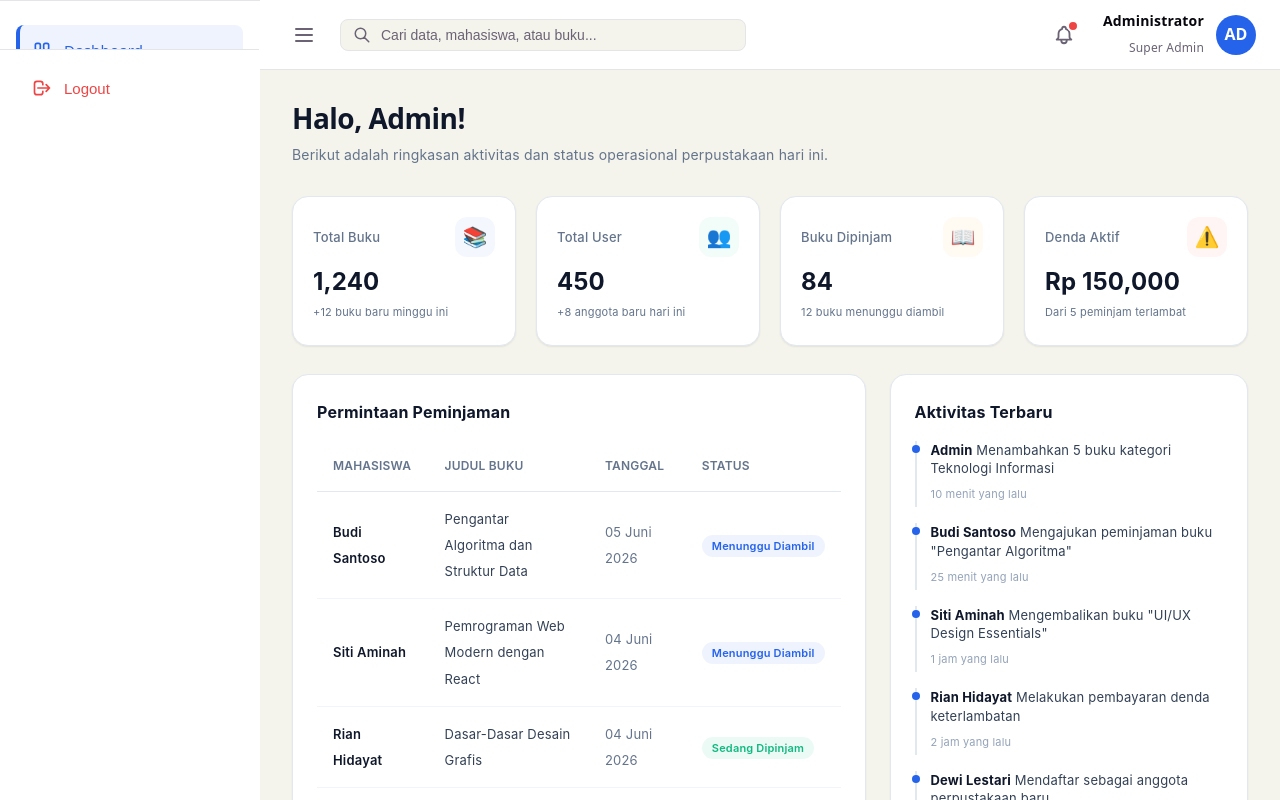
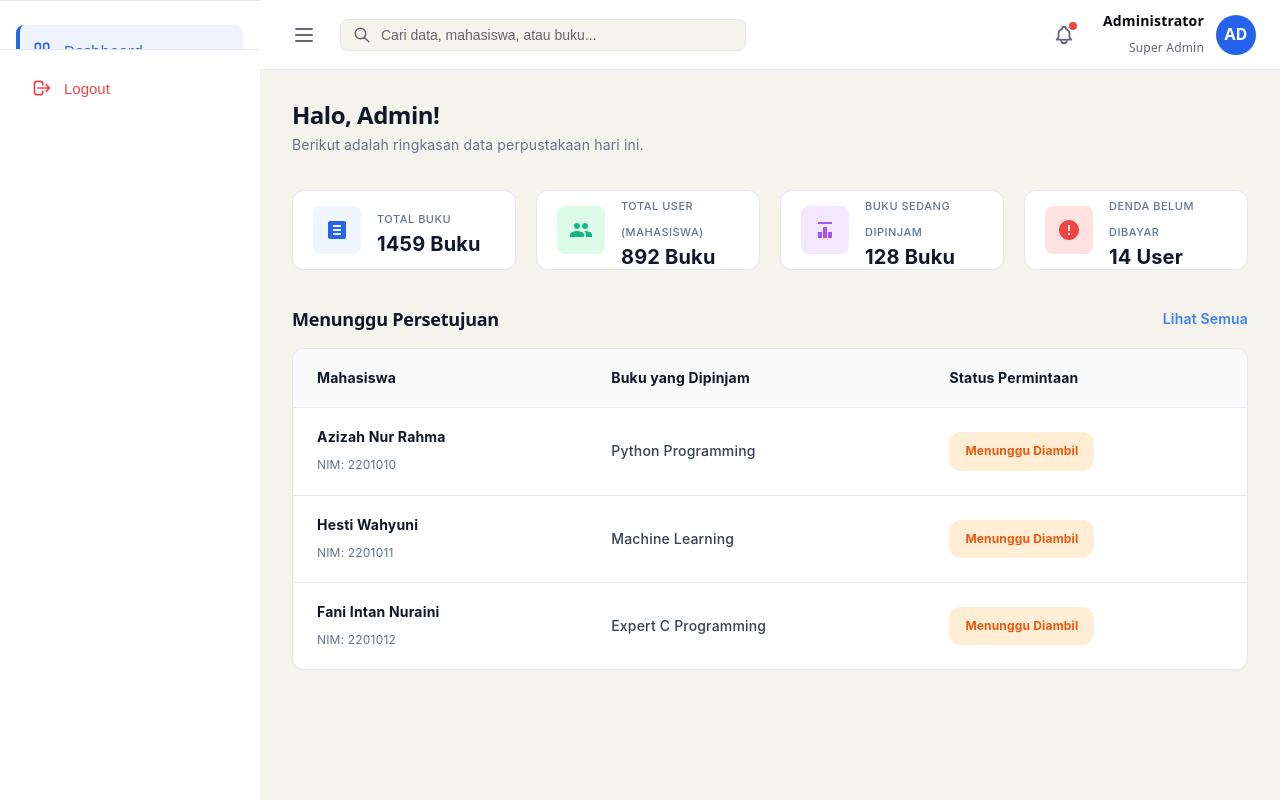
Before and after one commit to faniintannuraini/sistemperpus-frontend, a React app: page /admin/dashboard in a window 1280 px wide. Built offline with nearby package versions, Linux system fonts and the light colour scheme; the HTML template or start-up script is replaced by a standard one.

Commit message:
feat: update layout admin dashboard

```diff
--- a/src/pages/admin/Dashboard.jsx
+++ b/src/pages/admin/Dashboard.jsx
@@ -2,163 +2,283 @@ import React from 'react';
 
 export default function Dashboard() {
   const stats = [
-    { title: 'Total Buku', count: '1,240', icon: '📚', change: '+12 buku baru minggu ini', color: '#2563eb', bg: 'rgba(37, 99, 235, 0.05)' },
-    { title: 'Total User', count: '450', icon: '👥', change: '+8 anggota baru hari ini', color: '#10b981', bg: 'rgba(16, 185, 129, 0.05)' },
-    { title: 'Buku Dipinjam', count: '84', icon: '📖', change: '12 buku menunggu diambil', color: '#f59e0b', bg: 'rgba(245, 158, 11, 0.05)' },
-    { title: 'Denda Aktif', count: 'Rp 150,000', icon: '⚠️', change: 'Dari 5 peminjam terlambat', color: '#ef4444', bg: 'rgba(239, 68, 68, 0.05)' }
+    {
+      title: 'Total Buku',
+      count: '1459 Buku',
+      icon: (
+        <svg viewBox="0 0 24 24" fill="none" xmlns="http://www.w3.org/2000/svg" style={{ width: '24px', height: '24px' }}>
+          <path d="M19 3H5C3.9 3 3 3.9 3 5V19C3 20.1 3.9 21 5 21H19C20.1 21 21 20.1 21 19V5C21 3.9 20.1 3 19 3ZM16 17H8V15H16V17ZM16 13H8V11H16V13ZM16 9H8V7H16V9Z" fill="#2563eb"/>
+        </svg>
+      ),
+      bg: '#eff6ff'
+    },
+    {
+      title: 'Total User (Mahasiswa)',
+      count: '892 Buku', // Matching Figma mockup typo exactly
+      icon: (
+        <svg viewBox="0 0 24 24" fill="none" xmlns="http://www.w3.org/2000/svg" style={{ width: '24px', height: '24px' }}>
+          <path d="M16 11c1.66 0 2.99-1.34 2.99-3S17.66 5 16 5s-3 1.34-3 3 1.34 3 3 3zm-8 0c1.66 0 2.99-1.34 2.99-3S9.66 5 8 5 5 6.34 5 8s1.34 3 3 3zm0 2.02c-2.33 0-7 1.17-7 3.5V19h14v-2.48c0-2.33-4.67-3.5-7-3.5zm8 0c-.29 0-.62.02-.97.05 1.16.84 1.97 1.97 1.97 3.43V19h6v-2.48c0-2.33-4.67-3.5-7-3.5z" fill="#10b981"/>
+        </svg>
+      ),
+      bg: '#dcfce7'
+    },
+    {
+      title: 'Buku Sedang Dipinjam',
+      count: '128 Buku',
+      icon: (
+        <svg viewBox="0 0 24 24" fill="none" xmlns="http://www.w3.org/2000/svg" style={{ width: '24px', height: '24px' }}>
+          <path d="M5 4v2h14V4H5zm0 10h4v6H5v-6zm10 0h4v6h-4v-6zm-5-5h4v11h-4V9z" fill="#a855f7"/>
+        </svg>
+      ),
+      bg: '#f3e8ff'
+    },
+    {
+      title: 'Denda Belum Dibayar',
+      count: '14 User',
+      icon: (
+        <svg viewBox="0 0 24 24" fill="none" xmlns="http://www.w3.org/2000/svg" style={{ width: '24px', height: '24px' }}>
+          <path d="M12 2C6.48 2 2 6.48 2 12C2 17.52 6.48 22 12 22C17.52 22 22 17.52 22 12C22 6.48 17.52 2 12 2ZM13 17H11V15H13V17ZM13 13H11V7H13V13Z" fill="#ef4444"/>
+        </svg>
+      ),
+      bg: '#fee2e2'
+    }
   ];
 
-  const requests = [
-    { name: 'Budi Santoso', book: 'Pengantar Algoritma dan Struktur Data', date: '05 Juni 2026', status: 'Menunggu Diambil', badgeColor: '#2563eb', badgeBg: 'rgba(37, 99, 235, 0.08)' },
-    { name: 'Siti Aminah', book: 'Pemrograman Web Modern dengan React', date: '04 Juni 2026', status: 'Menunggu Diambil', badgeColor: '#2563eb', badgeBg: 'rgba(37, 99, 235, 0.08)' },
-    { name: 'Rian Hidayat', book: 'Dasar-Dasar Desain Grafis', date: '04 Juni 2026', status: 'Sedang Dipinjam', badgeColor: '#10b981', badgeBg: 'rgba(16, 185, 129, 0.08)' },
-    { name: 'Dewi Lestari', book: 'Analisis Data dengan Python', date: '03 Juni 2026', status: 'Terlambat', badgeColor: '#ef4444', badgeBg: 'rgba(239, 68, 68, 0.08)' }
+  const approvalRequests = [
+    {
+      name: 'Azizah Nur Rahma',
+      nim: '2201010',
+      book: 'Python Programming',
+      status: 'Menunggu Diambil'
+    },
+    {
+      name: 'Hesti Wahyuni',
+      nim: '2201011',
+      book: 'Machine Learning',
+      status: 'Menunggu Diambil'
+    },
+    {
+      name: 'Fani Intan Nuraini',
+      nim: '2201012',
+      book: 'Expert C Programming',
+      status: 'Menunggu Diambil'
+    }
   ];
-
-  const activities = [
-    { user: 'Admin', desc: 'Menambahkan 5 buku kategori Teknologi Informasi', time: '10 menit yang lalu' },
-    { user: 'Budi Santoso', desc: 'Mengajukan peminjaman buku "Pengantar Algoritma"', time: '25 menit yang lalu' },
-    { user: 'Siti Aminah', desc: 'Mengembalikan buku "UI/UX Design Essentials"', time: '1 jam yang lalu' },
-    { user: 'Rian Hidayat', desc: 'Melakukan pembayaran denda keterlambatan', time: '2 jam yang lalu' },
-    { user: 'Dewi Lestari', desc: 'Mendaftar sebagai anggota perpustakaan baru', time: '3 jam yang lalu' }
-  ];
-
-  const quickOverview = {
-    lateBooks: [
-      { title: 'Logika Matematika', user: 'Dewi Lestari', days: '3 hari terlambat' },
-      { title: 'Jaringan Komputer', user: 'Fajar Nugraha', days: '1 hari terlambat' }
-    ],
-    borrowedToday: [
-      { title: 'Pemrograman Web Modern', category: 'Teknologi' },
-      { title: 'Dasar-Dasar Desain Grafis', category: 'Desain' },
-      { title: 'Kecerdasan Buatan', category: 'Teknologi' }
-    ],
-    activeUsers: [
-      { name: 'Budi Santoso', info: '3 peminjaman aktif' },
-      { name: 'Siti Aminah', info: '2 peminjaman aktif' },
-      { name: 'Rian Hidayat', info: '2 peminjaman aktif' }
-    ]
-  };
 
   return (
     <div style={{
-      fontFamily: 'Inter, system-ui, -apple-system, sans-serif',
+      fontFamily: "'Inter', system-ui, -apple-system, sans-serif",
       display: 'flex',
       flexDirection: 'column',
-      gap: '28px',
-      color: '#1e293b'
+      gap: '24px',
+      color: '#1e293b',
+      maxWidth: '1200px',
+      margin: '0 auto',
+      boxSizing: 'border-box'
     }}>
-      {/* Header Dashboard */}
+      {/* Title Header */}
       <div>
         <h1 style={{
           margin: 0,
-          fontSize: '28px',
+          fontSize: '24px',
           fontWeight: 700,
           color: '#0f172a',
-          letterSpacing: '-0.5px',
-          lineHeight: '1.2'
+          letterSpacing: '-0.5px'
         }}>
           Halo, Admin!
         </h1>
         <p style={{
-          margin: '6px 0 0 0',
+          margin: '4px 0 0 0',
           fontSize: '14px',
-          color: '#64748b',
-          fontWeight: 400
+          color: '#64748b'
         }}>
-          Berikut adalah ringkasan aktivitas dan status operasional perpustakaan hari ini.
+          Berikut adalah ringkasan data perpustakaan hari ini.
         </p>
       </div>
 
-      {/* Statistik Ringkas (4 Cards) */}
+      {/* Stats row */}
       <div style={{
         display: 'grid',
-        gridTemplateColumns: 'repeat(auto-fit, minmax(220px, 1fr))',
-        gap: '20px'
-      }}>
-        {stats.map((stat, idx) => (
+        gridTemplateColumns: 'repeat(4, 1fr)',
+        gap: '20px',
+        marginTop: '8px'
+      }} className="admin-stats-grid">
+        {stats.map((stat, index) => (
           <div
-            key={idx}
-            className="stat-card-hover"
+            key={index}
             style={{
               backgroundColor: '#ffffff',
-              borderRadius: '16px',
-              padding: '20px',
               border: '1px solid #e2e8f0',
-              boxShadow: '0 1px 3px 0 rgba(0, 0, 0, 0.02), 0 1px 2px 0 rgba(0, 0, 0, 0.06)',
+              borderRadius: '12px',
+              padding: '16px 20px',
+              height: '80px',
               display: 'flex',
-              flexDirection: 'column',
-              gap: '12px',
-              transition: 'transform 0.2s ease, box-shadow 0.2s ease',
-              cursor: 'default'
+              alignItems: 'center',
+              gap: '16px',
+              boxSizing: 'border-box'
             }}
           >
-            <div style={{ display: 'flex', alignItems: 'center', justifyContent: 'space-between' }}>
-              <span style={{ fontSize: '13px', color: '#64748b', fontWeight: 500 }}>{stat.title}</span>
-              <div style={{
-                backgroundColor: stat.bg,
-                color: stat.color,
+            <div style={{
+              width: '48px',
+              height: '48px',
+              borderRadius: '8px',
+              display: 'flex',
+              alignItems: 'center',
+              justifyContent: 'center',
+              backgroundColor: stat.bg,
+              flexShrink: 0
+            }} className="stat-icon-wrapper">
+              {stat.icon}
+            </div>
+            <div style={{ display: 'flex', flexDirection: 'column', gap: '2px' }}>
+              <span style={{
+                fontSize: '11px',
+                fontWeight: 500,
+                color: '#64748b',
+                textTransform: 'uppercase',
+                letterSpacing: '0.5px'
+              }}>{stat.title}</span>
+              <span style={{
                 fontSize: '20px',
-                width: '40px',
-                height: '40px',
-                borderRadius: '12px',
-                display: 'flex',
-                alignItems: 'center',
-                justifyContent: 'center'
-              }}>
-                {stat.icon}
-              </div>
-            </div>
-            <div>
-              <h3 style={{ margin: 0, fontSize: '24px', fontWeight: 700, color: '#0f172a' }}>{stat.count}</h3>
-              <span style={{ fontSize: '11px', color: '#64748b', fontWeight: 400, marginTop: '4px', display: 'block' }}>{stat.change}</span>
+                fontWeight: 700,
+                color: '#0f172a',
+                lineHeight: 1
+              }}>{stat.count}</span>
             </div>
           </div>
         ))}
       </div>
 
-      {/* Grid: Permintaan Peminjaman & Aktivitas Terbaru */}
+      {/* Table Section */}
       <div style={{
-        display: 'grid',
-        gridTemplateColumns: '1.6fr 1fr',
-        gap: '24px',
-        alignItems: 'start'
-      }} className="dashboard-main-grid">
-        {/* Section Permintaan Peminjaman */}
+        marginTop: '12px',
+        display: 'flex',
+        flexDirection: 'column',
+        gap: '16px'
+      }}>
+        {/* Table Title and Link */}
+        <div style={{
+          display: 'flex',
+          justifyContent: 'space-between',
+          alignItems: 'center'
+        }}>
+          <h2 style={{
+            fontSize: '18px',
+            fontWeight: 700,
+            color: '#0f172a',
+            margin: 0
+          }}>
+            Menunggu Persetujuan
+          </h2>
+          <a
+            href="/admin/peminjaman"
+            className="lihat-semua-link"
+            style={{
+              fontSize: '14px',
+              fontWeight: 600,
+              color: '#3b82f6',
+              textDecoration: 'none',
+              transition: 'color 0.2s ease'
+            }}
+          >
+            Lihat Semua
+          </a>
+        </div>
+
+        {/* Table Card */}
         <div style={{
           backgroundColor: '#ffffff',
-          borderRadius: '16px',
           border: '1px solid #e2e8f0',
-          padding: '24px',
-          boxShadow: '0 1px 3px 0 rgba(0, 0, 0, 0.02), 0 1px 2px 0 rgba(0, 0, 0, 0.06)'
+          borderRadius: '12px',
+          overflow: 'hidden',
+          boxShadow: '0 1px 3px rgba(0, 0, 0, 0.02)'
         }}>
-          <h3 style={{ margin: '0 0 16px 0', fontSize: '16px', fontWeight: 700, color: '#0f172a' }}>Permintaan Peminjaman</h3>
           <div style={{ overflowX: 'auto' }}>
-            <table style={{ width: '100%', borderCollapse: 'collapse', textAlign: 'left' }}>
+            <table style={{
+              width: '100%',
+              borderCollapse: 'collapse',
+              textAlign: 'left'
+            }}>
               <thead>
-                <tr style={{ borderBottom: '1px solid #e2e8f0' }}>
-                  <th style={{ padding: '12px 16px', color: '#64748b', fontSize: '12px', fontWeight: 600 }}>MAHASISWA</th>
-                  <th style={{ padding: '12px 16px', color: '#64748b', fontSize: '12px', fontWeight: 600 }}>JUDUL BUKU</th>
-                  <th style={{ padding: '12px 16px', color: '#64748b', fontSize: '12px', fontWeight: 600 }}>TANGGAL</th>
-                  <th style={{ padding: '12px 16px', color: '#64748b', fontSize: '12px', fontWeight: 600 }}>STATUS</th>
+                <tr style={{
+                  borderBottom: '1px solid #e2e8f0',
+                  backgroundColor: '#fafafb'
+                }}>
+                  <th style={{
+                    padding: '16px 24px',
+                    color: '#0f172a',
+                    fontSize: '14px',
+                    fontWeight: 700
+                  }}>
+                    Mahasiswa
+                  </th>
+                  <th style={{
+                    padding: '16px 24px',
+                    color: '#0f172a',
+                    fontSize: '14px',
+                    fontWeight: 700
+                  }}>
+                    Buku yang Dipinjam
+                  </th>
+                  <th style={{
+                    padding: '16px 24px',
+                    color: '#0f172a',
+                    fontSize: '14px',
+                    fontWeight: 700
+                  }}>
+                    Status Permintaan
+                  </th>
                 </tr>
               </thead>
               <tbody>
-                {requests.map((req, idx) => (
-                  <tr key={idx} style={{ borderBottom: idx !== requests.length - 1 ? '1px solid #f1f5f9' : 'none' }}>
-                    <td style={{ padding: '14px 16px', fontWeight: 600, fontSize: '13px', color: '#0f172a' }}>{req.name}</td>
-                    <td style={{ padding: '14px 16px', fontSize: '13px', color: '#334155' }}>{req.book}</td>
-                    <td style={{ padding: '14px 16px', color: '#64748b', fontSize: '13px' }}>{req.date}</td>
-                    <td style={{ padding: '14px 16px' }}>
+                {approvalRequests.map((req, index) => (
+                  <tr
+                    key={index}
+                    style={{
+                      borderBottom: index !== approvalRequests.length - 1 ? '1px solid #e2e8f0' : 'none'
+                    }}
+                  >
+                    {/* Mahasiswa Column */}
+                    <td style={{ padding: '16px 24px' }}>
+                      <div style={{
+                        fontSize: '14px',
+                        fontWeight: 700,
+                        color: '#0f172a'
+                      }}>
+                        {req.name}
+                      </div>
+                      <div style={{
+                        fontSize: '12px',
+                        color: '#64748b',
+                        marginTop: '2px'
+                      }}>
+                        NIM: {req.nim}
+                      </div>
+                    </td>
+
+                    {/* Buku Column */}
+                    <td style={{
+                      padding: '16px 24px',
+                      fontSize: '14px',
+                      fontWeight: 500,
+                      color: '#334155'
+                    }}>
+                      {req.book}
+                    </td>
+
+                    {/* Status Column */}
+                    <td style={{ padding: '16px 24px' }}>
                       <span style={{
-                        backgroundColor: req.badgeBg,
-                        color: req.badgeColor,
-                        padding: '4px 10px',
-                        borderRadius: '9999px',
-                        fontSize: '11px',
-                        fontWeight: 600,
-                        whiteSpace: 'nowrap'
-                      }}>{req.status}</span>
+                        backgroundColor: '#ffedd5',
+                        color: '#ea580c',
+                        padding: '6px 16px',
+                        borderRadius: '12px',
+                        fontSize: '12px',
+                        fontWeight: 700,
+                        display: 'inline-block'
+                      }}>
+                        {req.status}
+                      </span>
                     </td>
                   </tr>
                 ))}
@@ -166,133 +286,21 @@ export default function Dashboard() {
             </table>
           </div>
         </div>
-
-        {/* Section Aktivitas Terbaru */}
-        <div style={{
-          backgroundColor: '#ffffff',
-          borderRadius: '16px',
-          border: '1px solid #e2e8f0',
-          padding: '24px',
-          boxShadow: '0 1px 3px 0 rgba(0, 0, 0, 0.02), 0 1px 2px 0 rgba(0, 0, 0, 0.06)'
-        }}>
-          <h3 style={{ margin: '0 0 16px 0', fontSize: '16px', fontWeight: 700, color: '#0f172a' }}>Aktivitas Terbaru</h3>
-          <div style={{ display: 'flex', flexDirection: 'column', gap: '16px' }}>
-            {activities.map((act, idx) => (
-              <div key={idx} style={{
-                display: 'flex',
-                flexDirection: 'column',
-                gap: '4px',
-                borderLeft: '2px solid #e2e8f0',
-                paddingLeft: '14px',
-                position: 'relative'
-              }}>
-                <div style={{
-                  position: 'absolute',
-                  left: '-5px',
-                  top: '4px',
-                  width: '8px',
-                  height: '8px',
-                  borderRadius: '50%',
-                  backgroundColor: '#2563eb'
-                }}></div>
-                <div style={{ fontSize: '13px', color: '#334155', lineHeight: '1.4' }}>
-                  <strong style={{ color: '#0f172a' }}>{act.user}</strong> {act.desc.replace(act.user, '')}
-                </div>
-                <span style={{ fontSize: '11px', color: '#94a3b8' }}>{act.time}</span>
-              </div>
-            ))}
-          </div>
-        </div>
       </div>
 
-      {/* Section Ringkasan Cepat */}
-      <div>
-        <h3 style={{ margin: '0 0 16px 0', fontSize: '18px', fontWeight: 700, color: '#0f172a' }}>Ringkasan Cepat</h3>
-        <div style={{
-          display: 'grid',
-          gridTemplateColumns: 'repeat(auto-fit, minmax(280px, 1fr))',
-          gap: '20px'
-        }}>
-          {/* Card: Buku Terlambat */}
-          <div style={{
-            backgroundColor: '#ffffff',
-            borderRadius: '16px',
-            border: '1px solid #e2e8f0',
-            padding: '20px',
-            boxShadow: '0 1px 3px 0 rgba(0, 0, 0, 0.02), 0 1px 2px 0 rgba(0, 0, 0, 0.06)'
-          }}>
-            <h4 style={{ margin: '0 0 12px 0', fontSize: '14px', fontWeight: 700, color: '#ef4444', display: 'flex', alignItems: 'center', gap: '8px' }}>
-              <span>⚠️</span> Buku Terlambat
-            </h4>
-            <div style={{ display: 'flex', flexDirection: 'column', gap: '12px' }}>
-              {quickOverview.lateBooks.map((item, idx) => (
-                <div key={idx} style={{ display: 'flex', justifyContent: 'space-between', alignItems: 'center' }}>
-                  <div>
-                    <div style={{ fontSize: '13px', fontWeight: 600, color: '#0f172a' }}>{item.title}</div>
-                    <div style={{ fontSize: '11px', color: '#64748b' }}>{item.user}</div>
-                  </div>
-                  <span style={{ fontSize: '11px', color: '#ef4444', fontWeight: 600, backgroundColor: 'rgba(239, 68, 68, 0.05)', padding: '2px 8px', borderRadius: '4px' }}>
-                    {item.days}
-                  </span>
-                </div>
-              ))}
-            </div>
-          </div>
-
-          {/* Card: Buku Dipinjam Hari Ini */}
-          <div style={{
-            backgroundColor: '#ffffff',
-            borderRadius: '16px',
-            border: '1px solid #e2e8f0',
-            padding: '20px',
-            boxShadow: '0 1px 3px 0 rgba(0, 0, 0, 0.02), 0 1px 2px 0 rgba(0, 0, 0, 0.06)'
-          }}>
-            <h4 style={{ margin: '0 0 12px 0', fontSize: '14px', fontWeight: 700, color: '#2563eb', display: 'flex', alignItems: 'center', gap: '8px' }}>
-              <span>📘</span> Dipinjam Hari Ini
-            </h4>
-            <div style={{ display: 'flex', flexDirection: 'column', gap: '12px' }}>
-              {quickOverview.borrowedToday.map((item, idx) => (
-                <div key={idx} style={{ display: 'flex', justifyContent: 'space-between', alignItems: 'center' }}>
-                  <div style={{ fontSize: '13px', fontWeight: 600, color: '#0f172a' }}>{item.title}</div>
-                  <span style={{ fontSize: '11px', color: '#2563eb', fontWeight: 600, backgroundColor: 'rgba(37, 99, 235, 0.05)', padding: '2px 8px', borderRadius: '4px' }}>
-                    {item.category}
-                  </span>
-                </div>
-              ))}
-            </div>
-          </div>
-
-          {/* Card: Pengguna Aktif */}
-          <div style={{
-            backgroundColor: '#ffffff',
-            borderRadius: '16px',
-            border: '1px solid #e2e8f0',
-            padding: '20px',
-            boxShadow: '0 1px 3px 0 rgba(0, 0, 0, 0.02), 0 1px 2px 0 rgba(0, 0, 0, 0.06)'
-          }}>
-            <h4 style={{ margin: '0 0 12px 0', fontSize: '14px', fontWeight: 700, color: '#10b981', display: 'flex', alignItems: 'center', gap: '8px' }}>
-              <span>⭐</span> Pengguna Aktif
-            </h4>
-            <div style={{ display: 'flex', flexDirection: 'column', gap: '12px' }}>
-              {quickOverview.activeUsers.map((item, idx) => (
-                <div key={idx} style={{ display: 'flex', justifyContent: 'space-between', alignItems: 'center' }}>
-                  <div style={{ fontSize: '13px', fontWeight: 600, color: '#0f172a' }}>{item.name}</div>
-                  <span style={{ fontSize: '11px', color: '#10b981', fontWeight: 600 }}>{item.info}</span>
-                </div>
-              ))}
-            </div>
-          </div>
-        </div>
-      </div>
-
-      {/* Extra Responsive stylesheet inject code */}
+      {/* Style overrides */}
       <style>{`
-        .stat-card-hover:hover {
-          transform: translateY(-2px);
-          box-shadow: 0 4px 6px -1px rgba(0, 0, 0, 0.05), 0 2px 4px -1px rgba(0, 0, 0, 0.03) !important;
+        .lihat-semua-link:hover {
+          color: #2563eb !important;
+          text-decoration: underline !important;
         }
         @media (max-width: 1024px) {
-          .dashboard-main-grid {
+          .admin-stats-grid {
+            grid-template-columns: repeat(2, 1fr) !important;
+          }
+        }
+        @media (max-width: 640px) {
+          .admin-stats-grid {
             grid-template-columns: 1fr !important;
           }
         }
```
